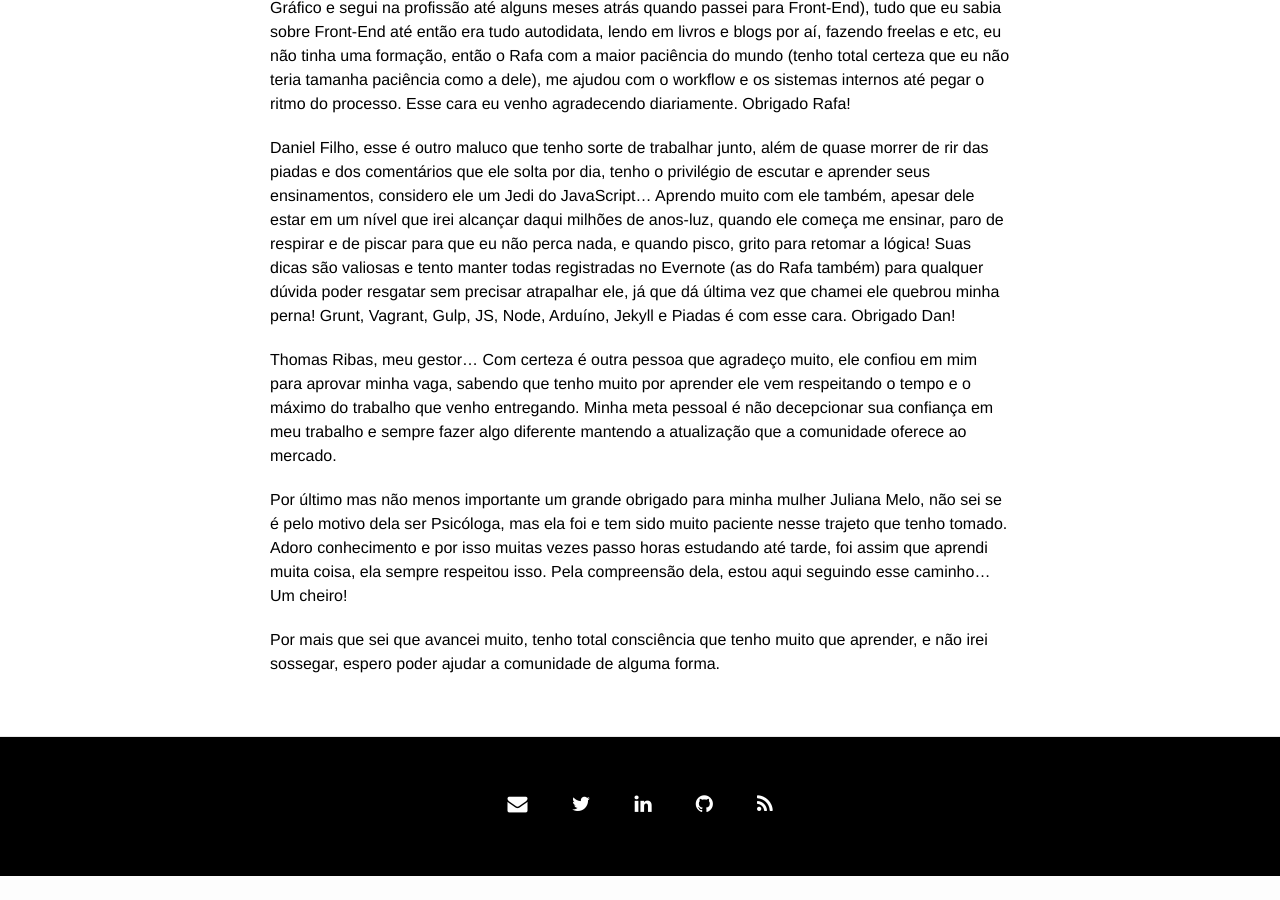
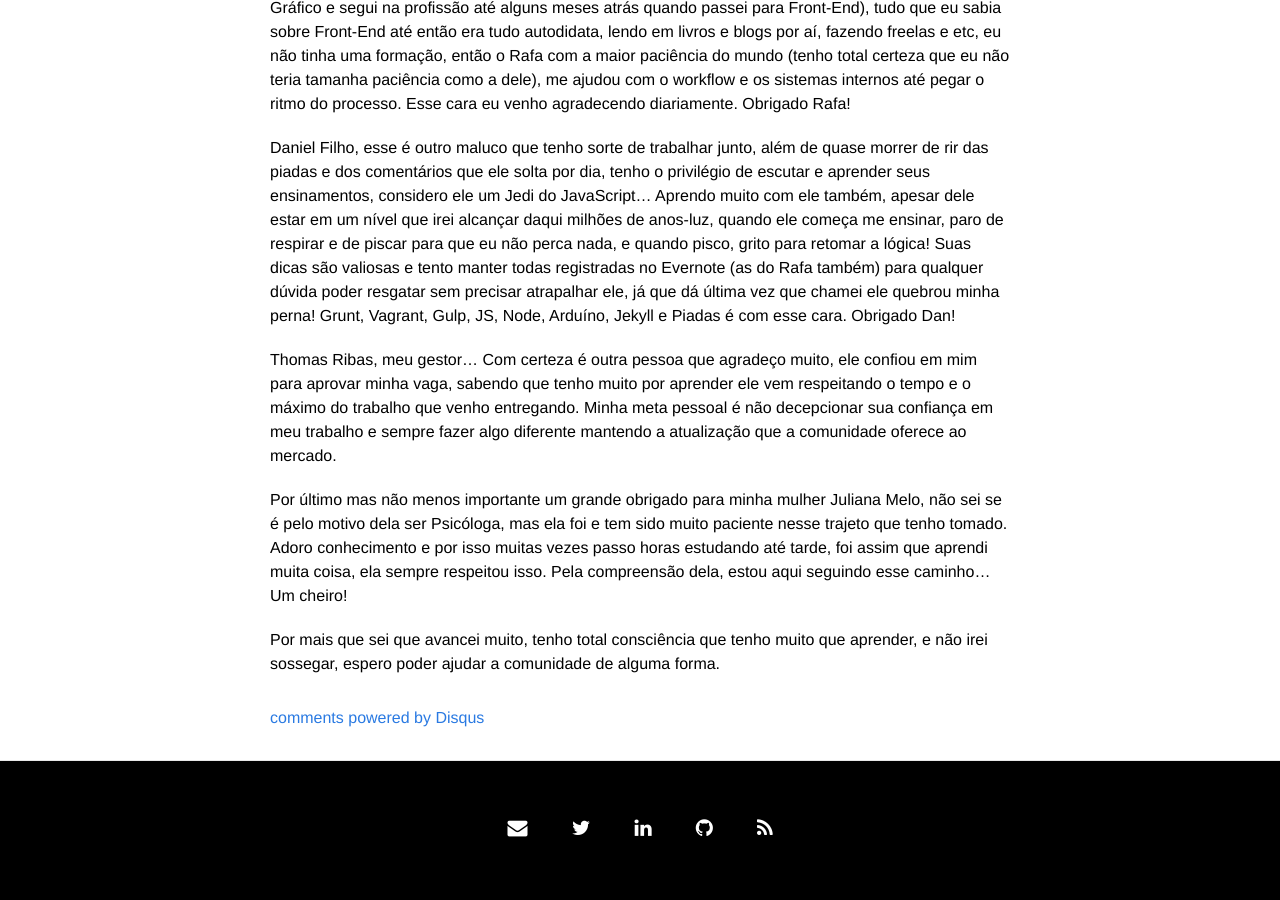
Before and after one commit to igorapa/igorapa.github.io, a Jekyll site: the page built from _posts/2014-08-18-hello-world.markdown, in a window 1280 px wide and 900 px high, scrolled down 1008 px. Built offline with Jekyll 4.4.1, drawn with Linux system fonts in a browser that asks for light colours; nearby versions of some CDN libraries; comment, search, counter and statistics services are not loaded; before the commit the page ends 1884 px from its top, so only the background shows below that.

Commit message:
adicionado sistema de comentários pelo Disqus

```diff
--- /dev/null
+++ b/_includes/comentarios.html
@@ -0,0 +1,14 @@
+<div id="disqus_thread"></div>
+<script type="text/javascript">
+    /* * * CONFIGURATION VARIABLES: EDIT BEFORE PASTING INTO YOUR WEBPAGE * * */
+    var disqus_shortname = 'igorapa'; // required: replace example with your forum shortname
+
+    /* * * DON'T EDIT BELOW THIS LINE * * */
+    (function() {
+        var dsq = document.createElement('script'); dsq.type = 'text/javascript'; dsq.async = true;
+        dsq.src = '//' + disqus_shortname + '.disqus.com/embed.js';
+        (document.getElementsByTagName('head')[0] || document.getElementsByTagName('body')[0]).appendChild(dsq);
+    })();
+</script>
+<noscript>Please enable JavaScript to view the <a href="http://disqus.com/?ref_noscript">comments powered by Disqus.</a></noscript>
+<a href="http://disqus.com" class="dsq-brlink">comments powered by <span class="logo-disqus">Disqus</span></a>
--- a/_layouts/post.html
+++ b/_layouts/post.html
@@ -12,4 +12,6 @@
   {{ content }}
   </article>
 
+  {% include comentarios.html %}
+
 </div>
```
